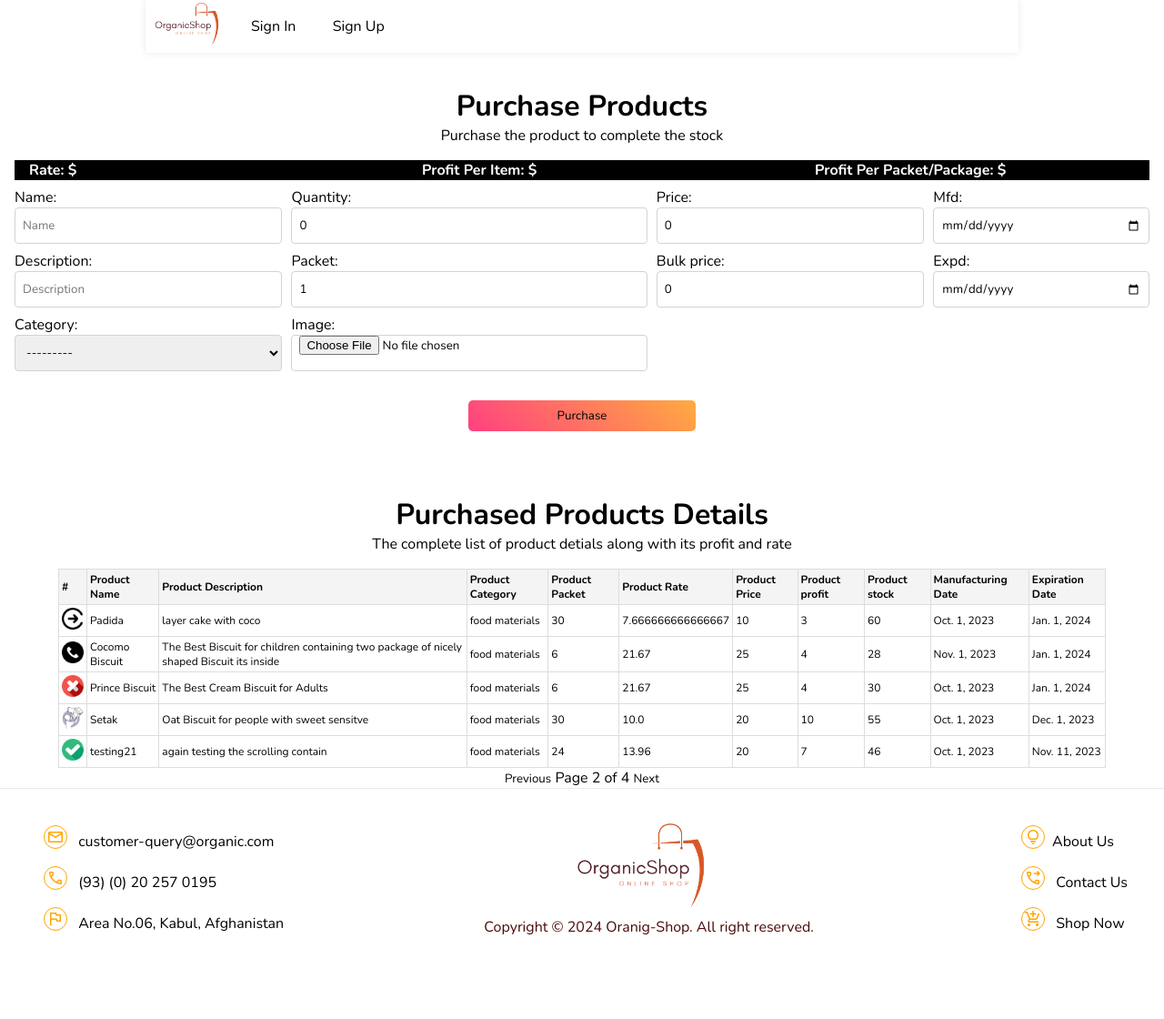
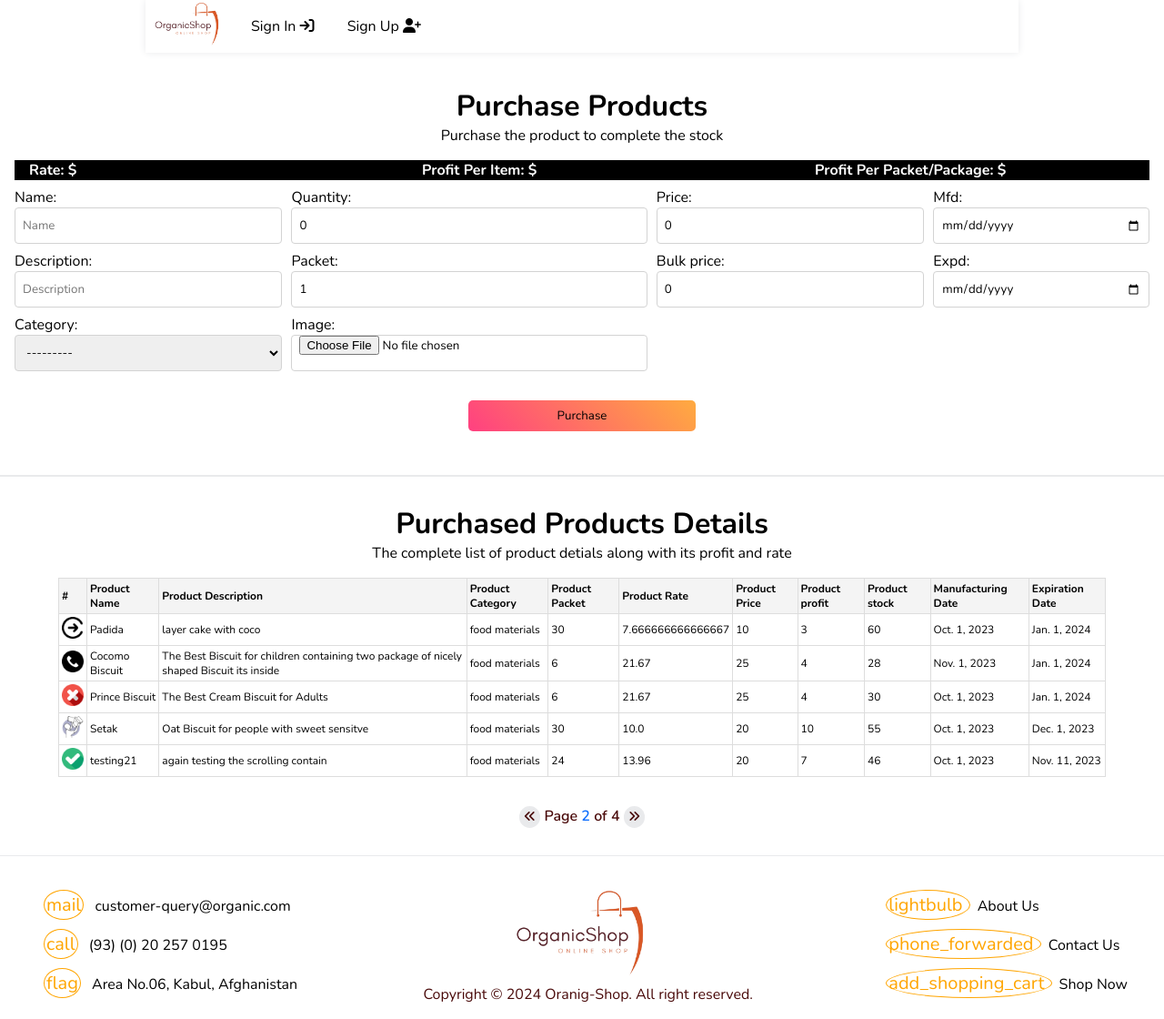
Before and after one commit to Esmat-Farjad/ecommerce, a Django app: page /store/purchase/?page=2 in a window 1280 px wide. Shown: the whole page at 91% size. Before the commit the page ends 1027 px from the top, so only its background shows below. Run offline with Django 4.2, Linux system fonts and the light colour scheme; data comes from the database, SQL or seed files in the repository; tables that the repository leaves empty hold one stand-in row (values such as "Sample post"); some libraries are stand-ins or nearby versions.

Commit message:
purchase page completed

```diff
--- a/store/static/css/style.css
+++ b/store/static/css/style.css
@@ -492,4 +492,33 @@
 
 #rate, #profit-per-item, #profit-per-packet {
   color: #0d6efd;
+}
+
+.paginator {
+  margin: 2rem 0rem;
+  font-weight: 600;
+  color: rgb(73, 9, 9);
+}
+
+.active-nav {
+  padding: 3px 5px;
+  background-color: #E9EAEC;
+  border-radius: 50%;
+  transition: color 0.3s;
+}
+
+.active-nav:hover {
+  color: #0d6efd;
+}
+
+.active-page {
+  color: #0d6efd;
+}
+
+.not-active-nav {
+  color: gray;
+}
+
+hr {
+  border: 1px solid #E9EAEC;
 }/*# sourceMappingURL=style.css.map */
--- a/store/static/css/style.scss
+++ b/store/static/css/style.scss
@@ -405,3 +405,26 @@
 #rate,#profit-per-item,#profit-per-packet{
   color: $primary;
 }
+.paginator{
+  margin: 2rem 0rem;
+  font-weight: 600;
+  color: $marron-color;
+}
+.active-nav{
+  padding: 3px 5px;
+  background-color: $light-gray;
+  border-radius: 50%;
+  transition: color 0.3s;
+}
+.active-nav:hover{
+  color: $primary;
+}
+.active-page{
+  color: $primary;
+}
+.not-active-nav{
+  color: gray;
+}
+hr{
+  border: 1px solid $light-gray;
+}
--- a/store/templates/main/base.html
+++ b/store/templates/main/base.html
@@ -4,7 +4,8 @@
 <head>
     <meta charset="UTF-8">
     <meta name="viewport" content="width=device-width, initial-scale=1.0">
-    <link rel="stylesheet" href="https://fonts.googleapis.com/css2?family=Material+Symbols+Outlined:opsz,wght,FILL,GRAD@20..48,100..700,0..1,-50..200" />
+    <link rel="stylesheet" href="https://cdnjs.cloudflare.com/ajax/libs/font-awesome/6.6.0/css/all.min.css"/>
+    <link rel="stylesheet" href="https://cdnjs.cloudflare.com/ajax/libs/font-awesome/6.6.0/css/fontawesome.min.css"/>
     <link rel="stylesheet" href="../../static/css/style.css">
 
 </head>
--- a/store/templates/purchase.html
+++ b/store/templates/purchase.html
@@ -68,6 +68,7 @@
         </form>
     </div>
 </div>
+<hr>
 <!-- PRODUCT DISPLAYING SECTION START -->
 <div class="detail-container">
     <div class="heading">
@@ -112,24 +113,24 @@
         </tbody>
     </table>
     <!-- paginator navigation button start -->
-    <div class="flex justify-center my-5 py-3">
+    <div class="paginator">
         {% if page_obj.has_previous %}
-        <a href="?page={{page_obj.previous_page_number}}" class="relative tooltip">
-            <small>Previous</small>
+        <a href="?page={{page_obj.previous_page_number}}">
+            <small class="active-nav"><i class="fa-solid fa-angles-left"></i></small>
         </a>
         {% else %}
-        <span>Prev</span>
+        <small class="not-active-nav"><i class="fa-solid fa-angles-left"></i></small>
         {% endif %}
         <span>Page
-            <span>{{page_obj.number}}</span> of
+            <span class="active-page">{{page_obj.number}}</span> of
             <span>{{page_obj.paginator.num_pages}}</span>
         </span>
         {% if page_obj.has_next %}
         <a href="?page={{page_obj.next_page_number}}" class="tooltip relative">
-            <small>Next</small>
+            <small class="active-nav"><i class="fa-solid fa-angles-right"></i></small>
         </a>
         {% else %}
-        <span>Nex..</span>
+        <small class="not-active-nav"><i class="fa-solid fa-angles-right"></i></small>
         {% endif %}
     </div>
     <!-- paginator navigation button end -->
```
Also changed, not shown: 1 other file.
